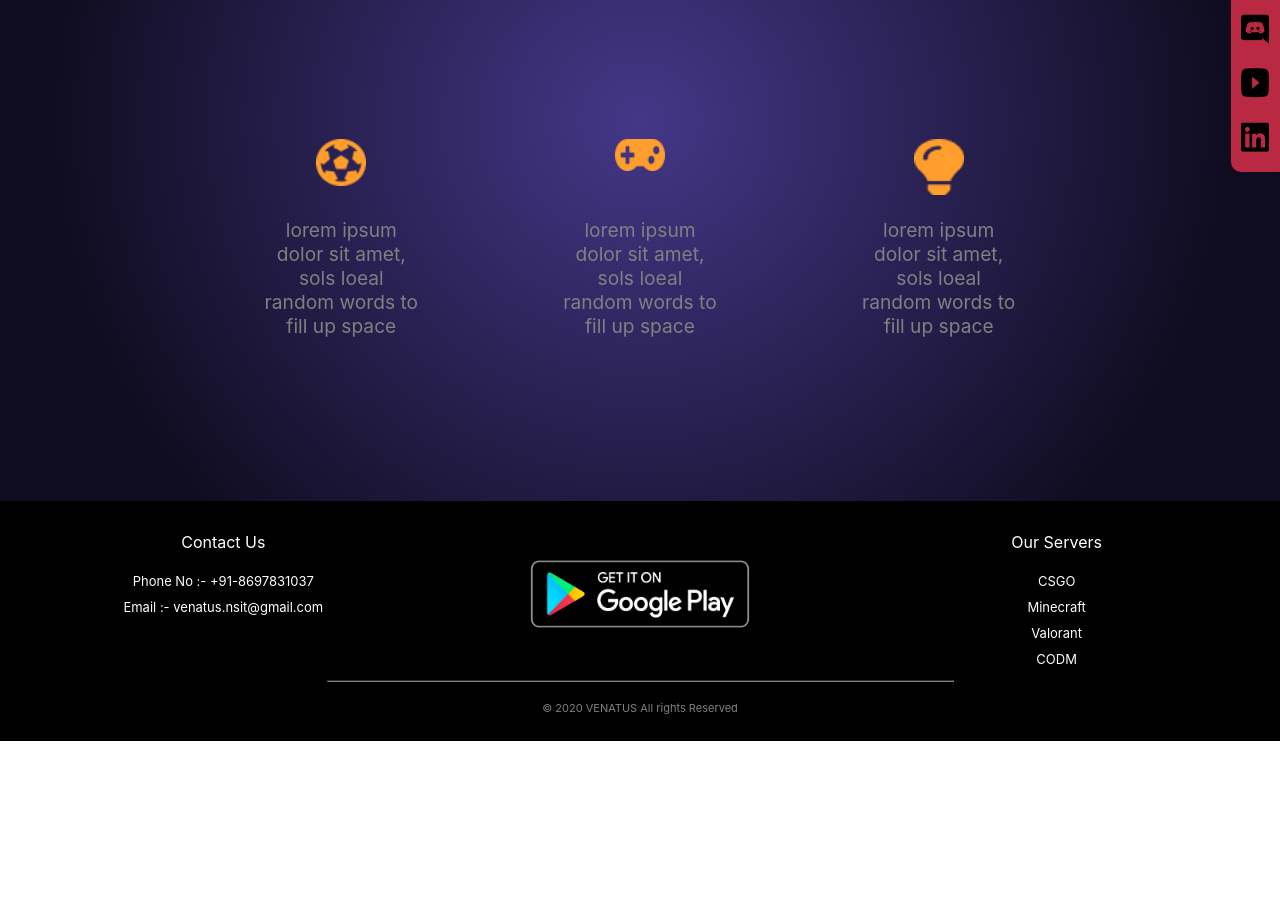
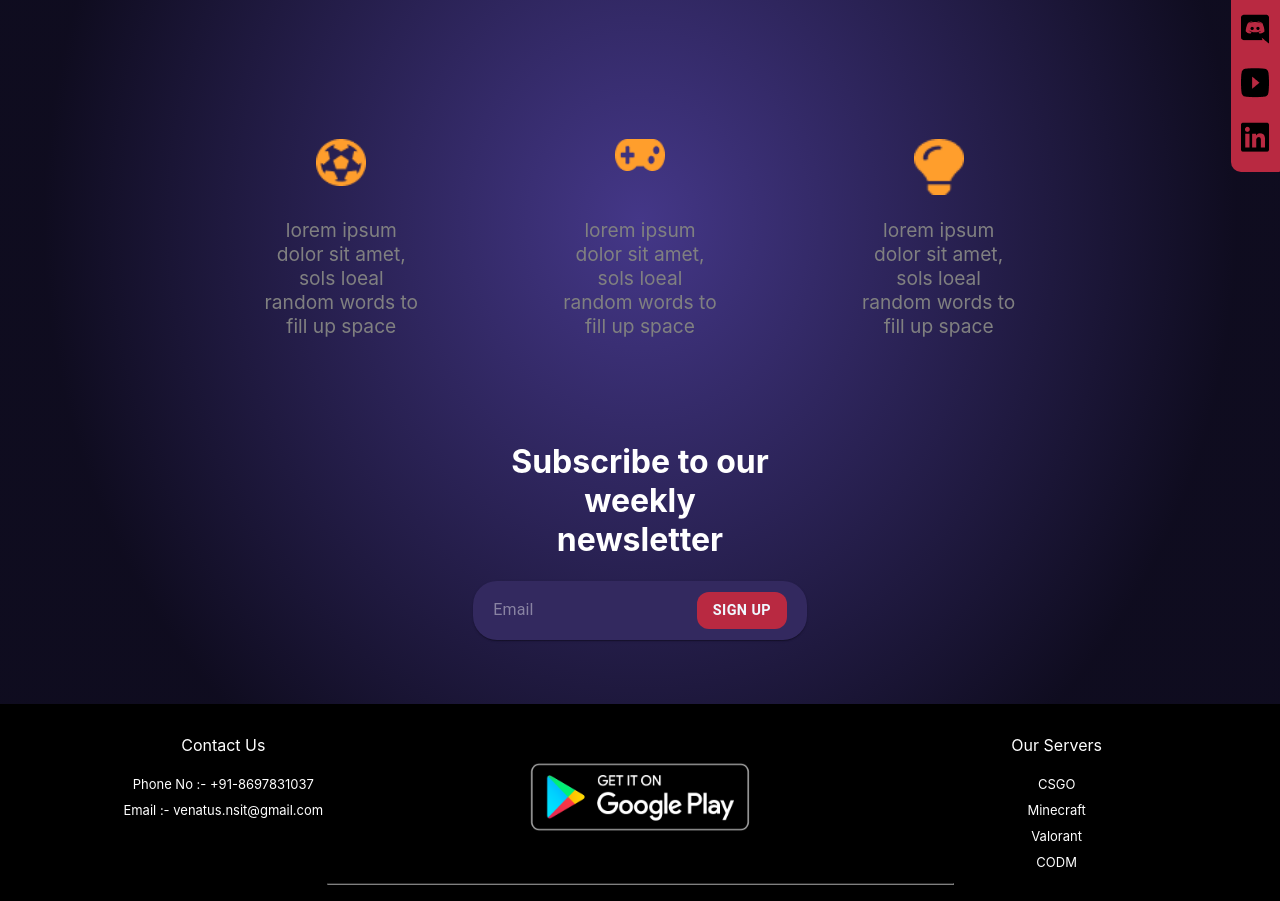
Before and after one commit to Venatus-Tech/react-frontend, a React (Create React App) app: page / in a window 1280 px wide. Shown: the part 500-1401 px from the top of the page. Before the commit the page ends 1241 px from the top, so only its background shows below. Built offline with nearby package versions, Linux system fonts and the light colour scheme.

Commit message:
subscription div added

```diff
--- a/src/components/LinkPanel/LinkPanel.jsx
+++ b/src/components/LinkPanel/LinkPanel.jsx
@@ -1,5 +1,4 @@
 import React from "react";
-import { Paper, Grid } from "@material-ui/core";
 import fb from "../../assets/fb-icon.png";
 import insta from "../../assets/insta-icon.png";
 import discord from "../../assets/discord-icon.png";
--- a/src/screens/home/Home.css
+++ b/src/screens/home/Home.css
@@ -4,9 +4,22 @@
   margin-top: 4rem;
 }
 
-.icon-card{
+.icon-card {
   justify-content: center;
   text-align: center;
   color: #808080;
-  padding: 0px 4.5rem
+  padding: 0px 4.5rem;
 }
+
+.submitButton {
+  background-color: #b92941;
+  border-radius: 12px;
+  padding-left: 5%;
+  padding-right: 5%;
+  font-size: 0.9rem;
+  font-weight: 700;
+  color: aliceblue;
+  margin-bottom: 0.7rem;
+  margin-top: 0.7rem;
+  cursor: pointer;
+}
--- a/src/screens/home/Home.jsx
+++ b/src/screens/home/Home.jsx
@@ -1,17 +1,48 @@
 import React from "react";
 import Banner from "../../assets/ven-ban.png";
 import LinkPanel from "../../components/LinkPanel/LinkPanel";
-import { Grid } from "@material-ui/core";
+import {
+  Grid,
+  Paper,
+  IconButton,
+  InputBase,
+  makeStyles,
+  Button,
+} from "@material-ui/core";
 import icon1 from "../../assets/icon1.png";
 import icon2 from "../../assets/icon2.png";
 import icon3 from "../../assets/icon3.png";
-
 import "./Home.css";
 import IconCard from "../../components/IconCard/IconCard";
 
-//lorem ipsum dolor sit amet, sols loeal random words to fill up space
+const useStyles = makeStyles((theme) => ({
+  input: {
+    background: "#33295F",
+    width: "35%",
+    borderRadius: "24px",
+    padding: "0 10px",
+    margin: "auto",
+    "&.MuiInputBase-root": {
+      color: "white",
+    },
+  },
+  button: {
+    backgroundColor: "#b92941",
+    borderRadius: "12px",
+    paddingLeft: "5%",
+    paddingRight: "5%",
+    fontSize: "0.9rem",
+    fontWeight: "700",
+    color: "aliceblue",
+    marginBottom: "0.7rem",
+    marginTop: "0.7rem",
+    cursor: "pointer",
+  },
+}));
 
 function Home() {
+  const classes = useStyles();
+
   return (
     <div
       style={{ display: "flex", alignItems: "center", flexDirection: "column" }}
@@ -23,7 +54,7 @@ function Home() {
       {/* Icon divs start */}
       <Grid
         container
-        style={{ width: "70%", margin: "9rem 0", fontSize: "1.2rem" }}
+        style={{ width: "70%", margin: "9rem 0 4rem", fontSize: "1.2rem" }}
       >
         <IconCard
           icon={icon1}
@@ -45,7 +76,33 @@ function Home() {
       {/* Icon divs end here */}
 
       {/* Subscription email div starts here */}
+      <Grid container style={{ width: "70%" }}>
+        <Grid
+          item
+          sm={12}
+          container
+          justify="center"
+          style={{ color: "white", textAlign: "center", marginBottom: "4rem" }}
+        >
+          <Grid item style={{ width: "30%" }}>
+            <h1>Subscribe to our weekly newsletter</h1>
+          </Grid>
+          <Grid item sm={12}>
+            <Paper component="form" className={classes.input}>
+              <InputBase
+                // className={classes.input}
+                placeholder="Email "
+                inputProps={{ "aria-label": "email" }}
+                // value={searchTerm}
+                // onChange={handleSearch}
 
+                style={{ width: "65%", color: "white" }}
+              />
+              <Button className={classes.button}>Sign up</Button>
+            </Paper>
+          </Grid>
+        </Grid>
+      </Grid>
       {/* Subscription email div ends here */}
     </div>
   );
```
Also changed, not shown: 1 other file (tests, documents, lock files or other folders).
